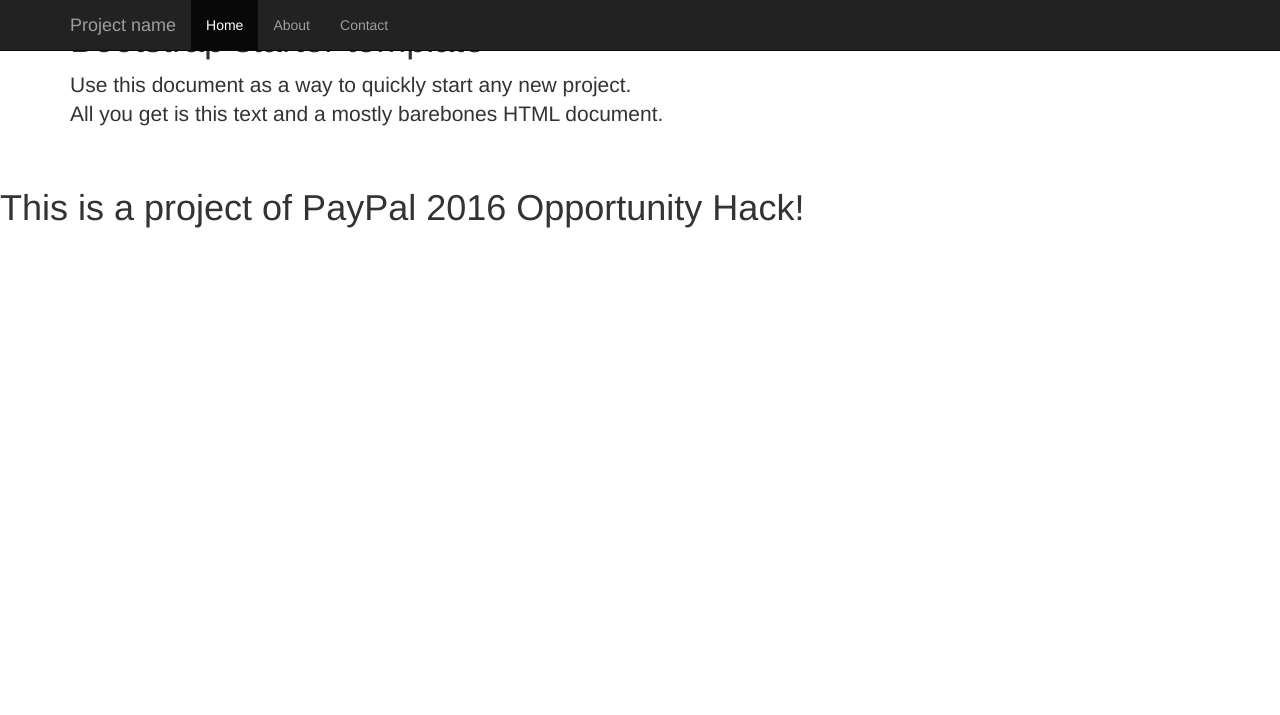
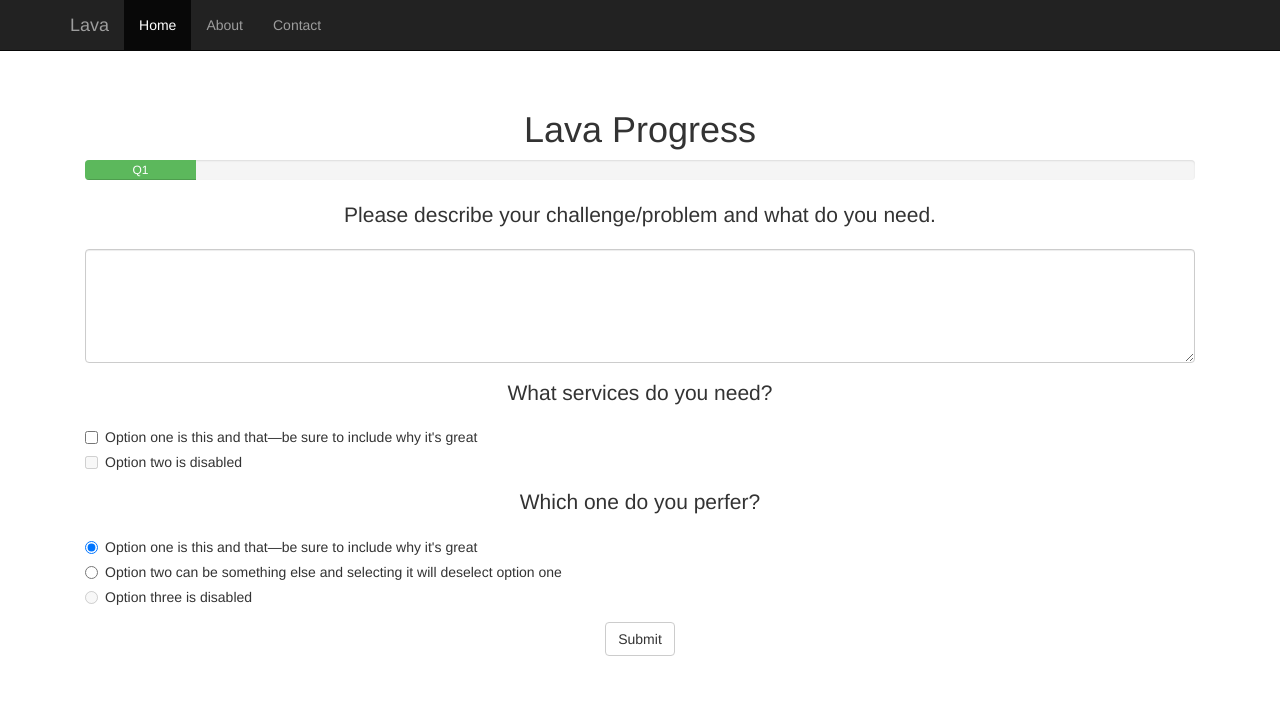
Before and after one commit to Opportunity-Hack-San-Jose-2016/Repo-11, a Flask app: page / in a window 1280 px wide. Shown: the top 715 px of the page. Run offline with Flask 2, Linux system fonts and the light colour scheme; some libraries are stand-ins or nearby versions.

Commit message:
Web add text, checkbox, radio components

```diff
--- /dev/null
+++ b/centroLavaApp/static/assets/js/ie-emulation-modes-warning.js
@@ -0,0 +1,51 @@
+// NOTICE!! DO NOT USE ANY OF THIS JAVASCRIPT
+// IT'S JUST JUNK FOR OUR DOCS!
+// ++++++++++++++++++++++++++++++++++++++++++
+/*!
+ * Copyright 2014-2015 Twitter, Inc.
+ *
+ * Licensed under the Creative Commons Attribution 3.0 Unported License. For
+ * details, see https://creativecommons.org/licenses/by/3.0/.
+ */
+// Intended to prevent false-positive bug reports about Bootstrap not working properly in old versions of IE due to folks testing using IE's unreliable emulation modes.
+(function () {
+  'use strict';
+
+  function emulatedIEMajorVersion() {
+    var groups = /MSIE ([0-9.]+)/.exec(window.navigator.userAgent)
+    if (groups === null) {
+      return null
+    }
+    var ieVersionNum = parseInt(groups[1], 10)
+    var ieMajorVersion = Math.floor(ieVersionNum)
+    return ieMajorVersion
+  }
+
+  function actualNonEmulatedIEMajorVersion() {
+    // Detects the actual version of IE in use, even if it's in an older-IE emulation mode.
+    // IE JavaScript conditional compilation docs: https://msdn.microsoft.com/library/121hztk3%28v=vs.94%29.aspx
+    // @cc_on docs: https://msdn.microsoft.com/library/8ka90k2e%28v=vs.94%29.aspx
+    var jscriptVersion = new Function('/*@cc_on return @_jscript_version; @*/')() // jshint ignore:line
+    if (jscriptVersion === undefined) {
+      return 11 // IE11+ not in emulation mode
+    }
+    if (jscriptVersion < 9) {
+      return 8 // IE8 (or lower; haven't tested on IE<8)
+    }
+    return jscriptVersion // IE9 or IE10 in any mode, or IE11 in non-IE11 mode
+  }
+
+  var ua = window.navigator.userAgent
+  if (ua.indexOf('Opera') > -1 || ua.indexOf('Presto') > -1) {
+    return // Opera, which might pretend to be IE
+  }
+  var emulated = emulatedIEMajorVersion()
+  if (emulated === null) {
+    return // Not IE
+  }
+  var nonEmulated = actualNonEmulatedIEMajorVersion()
+
+  if (emulated !== nonEmulated) {
+    window.alert('WARNING: You appear to be using IE' + nonEmulated + ' in IE' + emulated + ' emulation mode.\nIE emulation modes can behave significantly differently from ACTUAL older versions of IE.\nPLEASE DON\'T FILE BOOTSTRAP BUGS based on testing in IE emulation modes!')
+  }
+})();
--- /dev/null
+++ b/centroLavaApp/static/assets/js/ie10-viewport-bug-workaround.js
@@ -0,0 +1,23 @@
+/*!
+ * IE10 viewport hack for Surface/desktop Windows 8 bug
+ * Copyright 2014-2015 Twitter, Inc.
+ * Licensed under MIT (https://github.com/twbs/bootstrap/blob/master/LICENSE)
+ */
+
+// See the Getting Started docs for more information:
+// http://getbootstrap.com/getting-started/#support-ie10-width
+
+(function () {
+  'use strict';
+
+  if (navigator.userAgent.match(/IEMobile\/10\.0/)) {
+    var msViewportStyle = document.createElement('style')
+    msViewportStyle.appendChild(
+      document.createTextNode(
+        '@-ms-viewport{width:auto!important}'
+      )
+    )
+    document.querySelector('head').appendChild(msViewportStyle)
+  }
+
+})();
--- /dev/null
+++ b/centroLavaApp/static/css/starter-template.css
@@ -0,0 +1,7 @@
+body {
+  padding-top: 50px;
+}
+.starter-template {
+  padding: 40px 15px;
+  text-align: center;
+}
--- a/centroLavaApp/templates/index.html
+++ b/centroLavaApp/templates/index.html
@@ -7,22 +7,22 @@
     <!-- The above 3 meta tags *must* come first in the head; any other head content must come *after* these tags -->
     <meta name="description" content="">
     <meta name="author" content="">
-<!--     <link rel="icon" href="../favicon.ico"> -->
+    <link rel="icon" href="../favicon.ico">
 
-    <title>Starter Template for Bootstrap</title>
+    <title>Centro Hackathon</title>
 
     <!-- Bootstrap core CSS -->
     <link href="{{ url_for('static', filename="bootstrap/css/bootstrap.min.css") }}" rel="stylesheet">
 
     <!-- IE10 viewport hack for Surface/desktop Windows 8 bug -->
-    <link href="../assets/css/ie10-viewport-bug-workaround.css" rel="stylesheet">
+    <link href="static/assets/css/ie10-viewport-bug-workaround.css" rel="stylesheet">
 
     <!-- Custom styles for this template -->
-    <link href="css/starter-template.css" rel="stylesheet">
+    <link href="static/css/starter-template.css" rel="stylesheet">
 
     <!-- Just for debugging purposes. Don't actually copy these 2 lines! -->
     <!--[if lt IE 9]><script src="../../assets/js/ie8-responsive-file-warning.js"></script><![endif]-->
-    <script src="../assets/js/ie-emulation-modes-warning.js"></script>
+    <script src="static/assets/js/ie-emulation-modes-warning.js"></script>
 
     <!-- HTML5 shim and Respond.js for IE8 support of HTML5 elements and media queries -->
     <!--[if lt IE 9]>
@@ -42,7 +42,7 @@
             <span class="icon-bar"></span>
             <span class="icon-bar"></span>
           </button>
-          <a class="navbar-brand" href="#">Project name</a>
+          <a class="navbar-brand" href="#">Lava</a>
         </div>
         <div id="navbar" class="collapse navbar-collapse">
           <ul class="nav navbar-nav">
@@ -57,19 +57,64 @@
     <div class="container">
 
       <div class="starter-template">
-        <h1>Bootstrap starter template</h1>
-        <p class="lead">Use this document as a way to quickly start any new project.<br> All you get is this text and a mostly barebones HTML document.</p>
+	        <h1>Lava Progress</h1>
+        <div class="progress">
+				  <div class="progress-bar progress-bar-success" role="progressbar" aria-valuenow="40"
+				  aria-valuemin="0" aria-valuemax="100" style="width:10%">
+				    Q1
+				  </div>
+				</div>
+				<form>
+					<div class="form-group">
+						{% if hackname %}
+						<p class="lead">Please describe your challenge/problem and what do you need.</p>
+						<textarea class="form-control" rows="5"></textarea>
+						{% else %}
+						{% endif %}
+					</div>
+					<div class="form-group">
+						<p class="lead">What services do you need?</p>
+						<div class="checkbox text-left">
+						  <label>
+						    <input type="checkbox" value="">
+						    Option one is this and that&mdash;be sure to include why it's great
+						  </label>
+						</div>
+						<div class="checkbox text-left disabled">
+						  <label>
+						    <input type="checkbox" value="" disabled>
+						    Option two is disabled
+						  </label>
+						</div>
+					</div>
+					<div class="form-group">
+						<p class="lead">Which one do you perfer?</p>
+						<div class="radio text-left">
+						  <label>
+						    <input type="radio" name="optionsRadios" id="optionsRadios1" value="option1" checked>
+						    Option one is this and that&mdash;be sure to include why it's great
+						  </label>
+						</div>
+						<div class="radio text-left">
+						  <label>
+						    <input type="radio" name="optionsRadios" id="optionsRadios2" value="option2">
+						    Option two can be something else and selecting it will deselect option one
+						  </label>
+						</div>
+						<div class="radio text-left disabled">
+						  <label>
+						    <input type="radio" name="optionsRadios" id="optionsRadios3" value="option3" disabled>
+						    Option three is disabled
+						  </label>
+						</div>
+					</div>
+					<button type="submit" class="btn btn-default">Submit</button>
+				</form>
       </div>
 
     </div><!-- /.container -->
 
     <br />
-    {% if hackname %}
-      <h1>This is a project of {{ hackname }}!</h1>
-    {% else %}
-      <h1>PayPal Hack 2016</h1>
-    {% endif %}
-
 
     <!-- Bootstrap core JavaScript
     ================================================== -->
@@ -78,6 +123,6 @@
     <script>window.jQuery || document.write('<script src="../../assets/js/vendor/jquery.min.js"><\/script>')</script>
     <script src="https://maxcdn.bootstrapcdn.com/bootstrap/3.3.6/js/bootstrap.min.js" integrity="sha384-0mSbJDEHialfmuBBQP6A4Qrprq5OVfW37PRR3j5ELqxss1yVqOtnepnHVP9aJ7xS" crossorigin="anonymous"></script>
     <!-- IE10 viewport hack for Surface/desktop Windows 8 bug -->
-    <script src="../assets/js/ie10-viewport-bug-workaround.js"></script>
+    <script src="static/assets/js/ie10-viewport-bug-workaround.js"></script>
   </body>
 </html>
```
Also changed, not shown: centroLavaApp/static/assets/css/ie10-viewport-bug-workaround.css (renamed from centroLavaApp/static/css/ie10-viewport-bug-workaround.css), lava.ico (renamed from lava.png).
